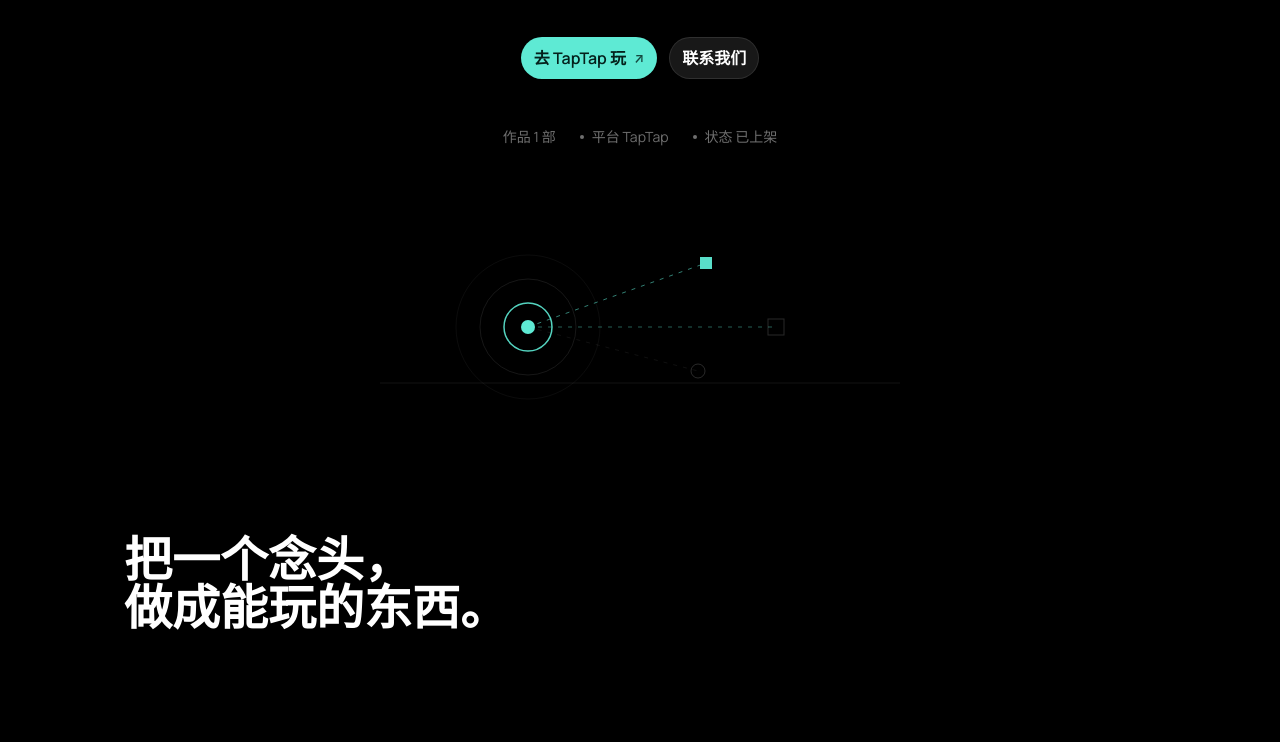
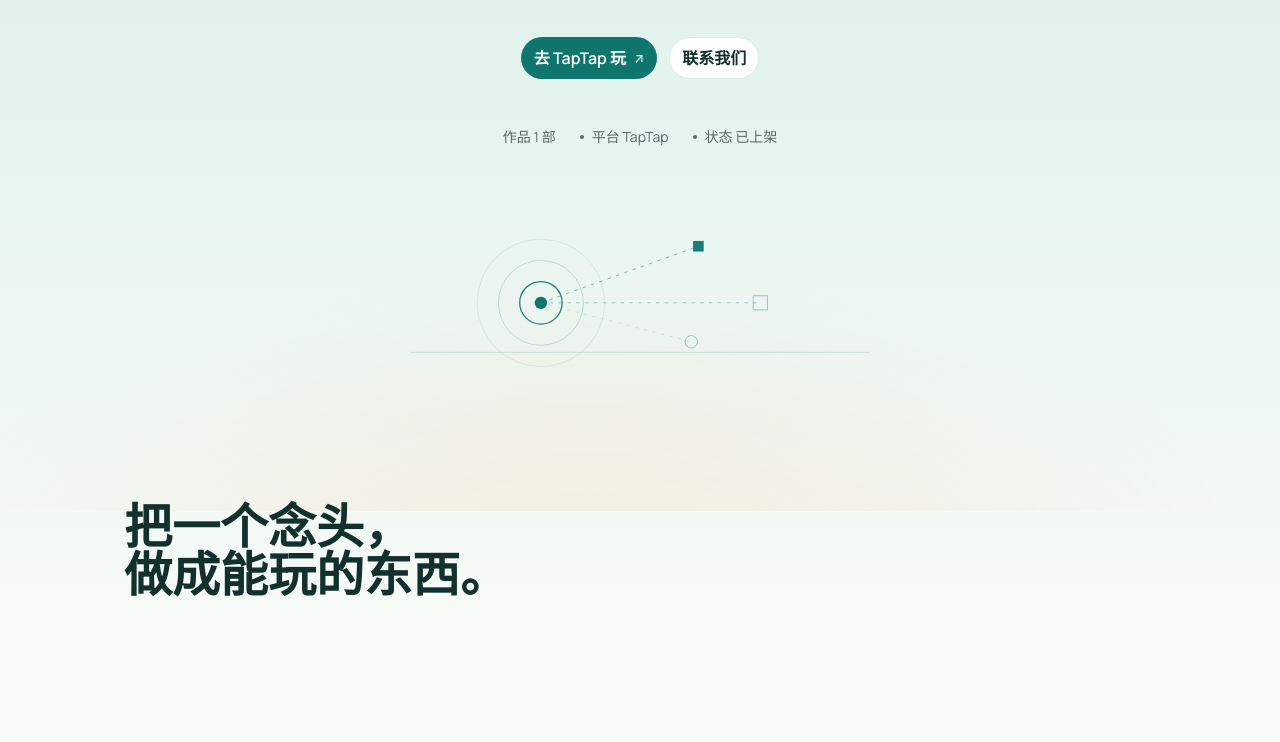
Before and after one commit to jbren558-sudo/studio-site, a plain HTML site: page index.html in a window 1280 px wide. Shown: the part 289-1031 px from the top of the page. Drawn offline with Linux system fonts and the light colour scheme.

Commit message:
Warm light theme: teal primary, cream-to-teal gradient background, soft glow

```diff
--- a/index.html
+++ b/index.html
@@ -5,7 +5,7 @@
 <meta name="viewport" content="width=device-width, initial-scale=1" />
 <title>青语的工作室 · 鲸鱼娘来咯~</title>
 <meta name="description" content="青语的工作室，独立游戏工作室。首款作品《鲸鱼娘来咯~》已在 TapTap 上架，竖屏单手自动射击，左右拖动即可开火。" />
-<meta name="theme-color" content="#000000" />
+<meta name="theme-color" content="#FBFAF5" />
 <meta property="og:title" content="青语的工作室 · 鲸鱼娘来咯~" />
 <meta property="og:description" content="独立游戏工作室。首款作品《鲸鱼娘来咯~》已在 TapTap 上架。" />
 <meta property="og:type" content="website" />
@@ -21,21 +21,21 @@
 
 /* ---------- 设计变量 ---------- */
 :root {
-  /* 深色背景只允许这六个色：#000 #181818 #1F1F1F #272727 #313131 #131209 */
-  --bg:        #000000;
-  --surface-1: #181818;
-  --surface-2: #1F1F1F;
-  --surface-3: #272727;
+  /* 温暖浅色主题：奶油米白底 + 青色主色 */
+  --bg:        #F3F9F6;
+  --surface-1: #FFFFFF;
+  --surface-2: #EFF7F4;
+  --surface-3: #E5F1ED;
 
-  --text:   #FFFFFF;
-  --text-2: #9B9B9B;
-  --text-3: #6E6E6E;
+  --text:   #12312C;
+  --text-2: #3F5A54;
+  --text-3: #556B65;
 
-  --accent:     #5EEAD4;
-  --accent-ink: #04211C;
+  --accent:     #0F766E;
+  --accent-ink: #FFFFFF;
 
-  --line:     rgba(255, 255, 255, .10);
-  --line-hot: rgba(255, 255, 255, .22);
+  --line:     rgba(15, 118, 110, .14);
+  --line-hot: rgba(15, 118, 110, .28);
 
   /* 间距：只允许这一组 */
   --s-25: 2px;   --s-50: 4px;   --s-75: 8px;   --s-100: 12px;
@@ -75,9 +75,29 @@ body {
   line-height: 24px;
   color: var(--text);
   background-color: var(--bg);
+  background-image: linear-gradient(180deg,
+      #CEE9DF 0%,
+      #E4F3EE 13%,
+      #F7FBF8 33%,
+      #FCF8EE 72%,
+      #F8F0DF 100%);
+  background-repeat: no-repeat;
   -webkit-font-smoothing: antialiased;
   text-rendering: optimizeLegibility;
   overflow-x: hidden;
+}
+
+/* 温馨背景：青 + 暖米 两层极淡柔光，固定在内容之下 */
+body::before {
+  content: "";
+  position: fixed;
+  inset: 0;
+  z-index: -1;
+  pointer-events: none;
+  background:
+    radial-gradient(76vw 62vh at 6% -10%, rgba(13, 148, 136, .26), transparent 62%),
+    radial-gradient(46vw 40vh at 94% 0%, rgba(253, 186, 116, .20), transparent 66%),
+    radial-gradient(78vw 56vh at 46% 108%, rgba(251, 146, 60, .12), transparent 68%);
 }
 
 h1, h2, h3, h4 { margin: 0; letter-spacing: -.01em; }
@@ -86,7 +106,7 @@ a { color: inherit; }
 img, svg { display: block; max-width: 100%; }
 button { font-family: inherit; }
 
-::selection { background: rgba(94, 234, 212, .26); color: #FFFFFF; }
+::selection { background: rgba(20, 184, 166, .24); color: #12312C; }
 
 :focus-visible {
   outline: 2px solid var(--accent);
@@ -190,14 +210,15 @@ p, .body-3, .body-6 { text-wrap: pretty; }
   padding: var(--s-75);
   border: 1px solid var(--line);
   border-radius: var(--r-full);
-  background: rgba(24, 24, 24, .72);
+  background: rgba(255, 255, 255, .78);
+  box-shadow: 0 1px 2px rgba(19, 49, 44, .05), 0 14px 34px -14px rgba(19, 49, 44, .20);
   -webkit-backdrop-filter: blur(20px) saturate(160%);
           backdrop-filter: blur(20px) saturate(160%);
   transition: background var(--t-color), border-color var(--t-color);
 }
 
 .nav.is-scrolled {
-  background: rgba(24, 24, 24, .92);
+  background: rgba(255, 255, 255, .94);
   border-color: var(--line-hot);
 }
 
@@ -291,7 +312,7 @@ p, .body-3, .body-6 { text-wrap: pretty; }
   justify-content: center;
   gap: var(--s-100);
   padding: var(--s-900) var(--s-300) var(--s-600);
-  background: rgba(0, 0, 0, .96);
+  background: rgba(251, 250, 245, .98);
   -webkit-backdrop-filter: blur(28px);
           backdrop-filter: blur(28px);
 }
@@ -345,7 +366,7 @@ p, .body-3, .body-6 { text-wrap: pretty; }
 /* 唯一允许的渐变：标题文字，左至右白到灰 */
 .hero__title {
   max-width: 680px;
-  background: linear-gradient(90deg, #FFFFFF 0%, #9B9B9B 100%);
+  background: linear-gradient(90deg, #12312C 0%, #3E5F59 100%);
   -webkit-background-clip: text;
           background-clip: text;
   color: transparent;
@@ -387,9 +408,9 @@ p, .body-3, .body-6 { text-wrap: pretty; }
 
 .hero__art {
   width: 100%;
-  max-width: 520px;
-  margin-top: var(--s-500);
-  color: rgba(255, 255, 255, .16);
+  max-width: 460px;
+  margin-top: var(--s-400);
+  color: rgba(15, 118, 110, .42);
 }
 
 /* ---------- 大字标语（逐词点亮） ---------- */
@@ -404,14 +425,14 @@ p, .body-3, .body-6 { text-wrap: pretty; }
 .tagline__text .line { display: block; }
 
 /* 无 JS 时保持全白可读；有 JS 才从 28% 灰开始逐词点亮 */
-.tagline__text .w { color: #FFFFFF; }
+.tagline__text .w { color: #12312C; }
 
 .js .tagline__text .w {
-  color: rgba(255, 255, 255, .28);
+  color: rgba(19, 49, 44, .22);
   transition: color var(--t-layout);
 }
 
-.js .tagline__text .w.is-lit { color: #FFFFFF; }
+.js .tagline__text .w.is-lit { color: #12312C; }
 
 /* ---------- 按钮 ---------- */
 .btn {
@@ -436,7 +457,7 @@ p, .body-3, .body-6 { text-wrap: pretty; }
   color: var(--accent-ink);
 }
 
-.btn--primary:hover { background: #7CF0DE; transform: translateY(-1px); }
+.btn--primary:hover { background: #0B5D55; transform: translateY(-1px); }
 
 .btn--ghost {
   border-color: var(--line);
@@ -468,6 +489,7 @@ p, .body-3, .body-6 { text-wrap: pretty; }
   border: 1px solid var(--line);
   border-radius: var(--r-3xl);
   background: var(--surface-1);
+  box-shadow: 0 1px 2px rgba(19, 49, 44, .05), 0 14px 34px -14px rgba(19, 49, 44, .20);
   transition: background var(--t-color), border-color var(--t-color),
               transform var(--t-layout);
 }
@@ -478,7 +500,7 @@ p, .body-3, .body-6 { text-wrap: pretty; }
   background: var(--surface-2);
 }
 
-.card__index { color: var(--text-3); }
+.card__index { color: var(--accent); opacity: .5; }
 
 .card__title { color: var(--text); }
 
@@ -494,6 +516,7 @@ p, .body-3, .body-6 { text-wrap: pretty; }
   border: 1px solid var(--line);
   border-radius: var(--r-3xl);
   background: var(--surface-1);
+  box-shadow: 0 1px 2px rgba(19, 49, 44, .05), 0 14px 34px -14px rgba(19, 49, 44, .20);
   transition: background var(--t-color), border-color var(--t-color);
 }
 
@@ -512,9 +535,9 @@ p, .body-3, .body-6 { text-wrap: pretty; }
   align-items: center;
   gap: var(--s-75);
   padding: var(--s-25) var(--s-100);
-  border: 1px solid rgba(94, 234, 212, .45);
+  border: 1px solid rgba(15, 118, 110, .30);
   border-radius: var(--r-full);
-  background: rgba(94, 234, 212, .12);
+  background: rgba(15, 118, 110, .09);
   color: var(--accent);
 }
 
@@ -597,6 +620,7 @@ p, .body-3, .body-6 { text-wrap: pretty; }
   border: 1px solid var(--line);
   border-radius: var(--r-full);
   background: var(--surface-1);
+  box-shadow: 0 1px 2px rgba(19, 49, 44, .05), 0 14px 34px -14px rgba(19, 49, 44, .20);
   text-decoration: none;
   transition: background var(--t-color), border-color var(--t-color),
               transform var(--t-color);
@@ -611,7 +635,7 @@ p, .body-3, .body-6 { text-wrap: pretty; }
 .chip__label {
   padding: var(--s-25) var(--s-75);
   border-radius: var(--r-full);
-  background: rgba(94, 234, 212, .14);
+  background: rgba(15, 118, 110, .10);
   color: var(--accent);
 }
 
@@ -704,7 +728,7 @@ p, .body-3, .body-6 { text-wrap: pretty; }
 
   .js .reveal { opacity: 1; transform: none; transition: none; }
 
-  .tagline__text .w { color: #FFFFFF; transition: none; }
+  .tagline__text .w { color: #12312C; transition: none; }
 
   .btn, .card, .work, .chip, .nav, .nav__toggle span,
   .nav-panel a, .skip { transition: none; }
@@ -780,22 +804,22 @@ p, .body-3, .body-6 { text-wrap: pretty; }
         <line x1="0" y1="196" x2="520" y2="196"
               stroke="currentColor" stroke-width="1" opacity=".45" />
 
-        <circle cx="148" cy="140" r="24" stroke="#5EEAD4" stroke-width="1.5" opacity=".9" />
+        <circle cx="148" cy="140" r="24" stroke="#0F766E" stroke-width="1.5" opacity=".9" />
         <circle cx="148" cy="140" r="48" stroke="currentColor" stroke-width="1" opacity=".55" />
         <circle cx="148" cy="140" r="72" stroke="currentColor" stroke-width="1" opacity=".3" />
 
         <line x1="148" y1="140" x2="326" y2="76"
-              stroke="#5EEAD4" stroke-width="1" stroke-dasharray="4 6" opacity=".55" />
+              stroke="#0F766E" stroke-width="1" stroke-dasharray="4 6" opacity=".55" />
         <line x1="148" y1="140" x2="396" y2="140"
-              stroke="#5EEAD4" stroke-width="1" stroke-dasharray="4 6" opacity=".4" />
+              stroke="#0F766E" stroke-width="1" stroke-dasharray="4 6" opacity=".4" />
         <line x1="148" y1="140" x2="318" y2="184"
               stroke="currentColor" stroke-width="1" stroke-dasharray="4 6" opacity=".4" />
 
-        <rect x="320" y="70" width="12" height="12" fill="#5EEAD4" opacity=".95" />
+        <rect x="320" y="70" width="12" height="12" fill="#0F766E" opacity=".95" />
         <rect x="388" y="132" width="16" height="16" stroke="currentColor" stroke-width="1" />
         <circle cx="318" cy="184" r="7" stroke="currentColor" stroke-width="1" />
 
-        <circle cx="148" cy="140" r="7" fill="#5EEAD4" />
+        <circle cx="148" cy="140" r="7" fill="#0F766E" />
       </svg>
     </div>
   </section>
@@ -898,7 +922,7 @@ p, .body-3, .body-6 { text-wrap: pretty; }
             <path d="M18 52c0-14 12-24 26-24s26 10 26 24c0 6-5 9-11 9H29c-6 0-11-3-11-9z"
                   fill="currentColor" opacity=".92" />
             <path d="M70 30l14-9v26l-14-8z" fill="currentColor" opacity=".92" />
-            <circle cx="36" cy="46" r="3.5" fill="#181818" />
+            <circle cx="36" cy="46" r="3.5" fill="#FBFAF5" />
             <path d="M18 26h20M18 16h34" stroke="currentColor" stroke-width="1.5" opacity=".4" />
           </svg>
         </div>
```
